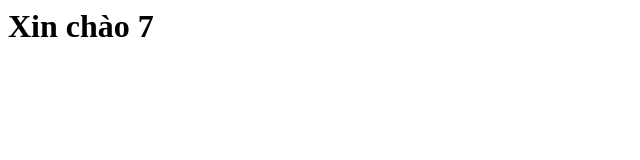
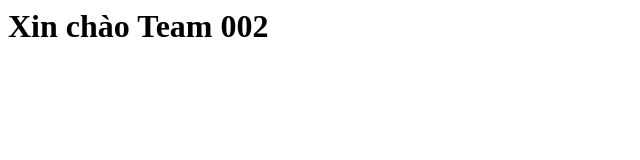
Before and after one commit to hoanzh88/aws-php, a plain HTML site: page index.html in a window 1280 px wide. Shown: the whole page, without its empty margins (0-640 px from the left). Drawn offline with Linux system fonts and the light colour scheme.

Commit message:
Team 002

```diff
--- a/index.html
+++ b/index.html
@@ -1 +1 @@
-<html><h1>Xin chào 7</h1></html>
+<html><h1>Xin chào Team 002</h1></html>
```
Also changed, not shown: Project_1/index.html (added, +1 -0 lines), Project_2/index.html (added, +1 -0 lines).
